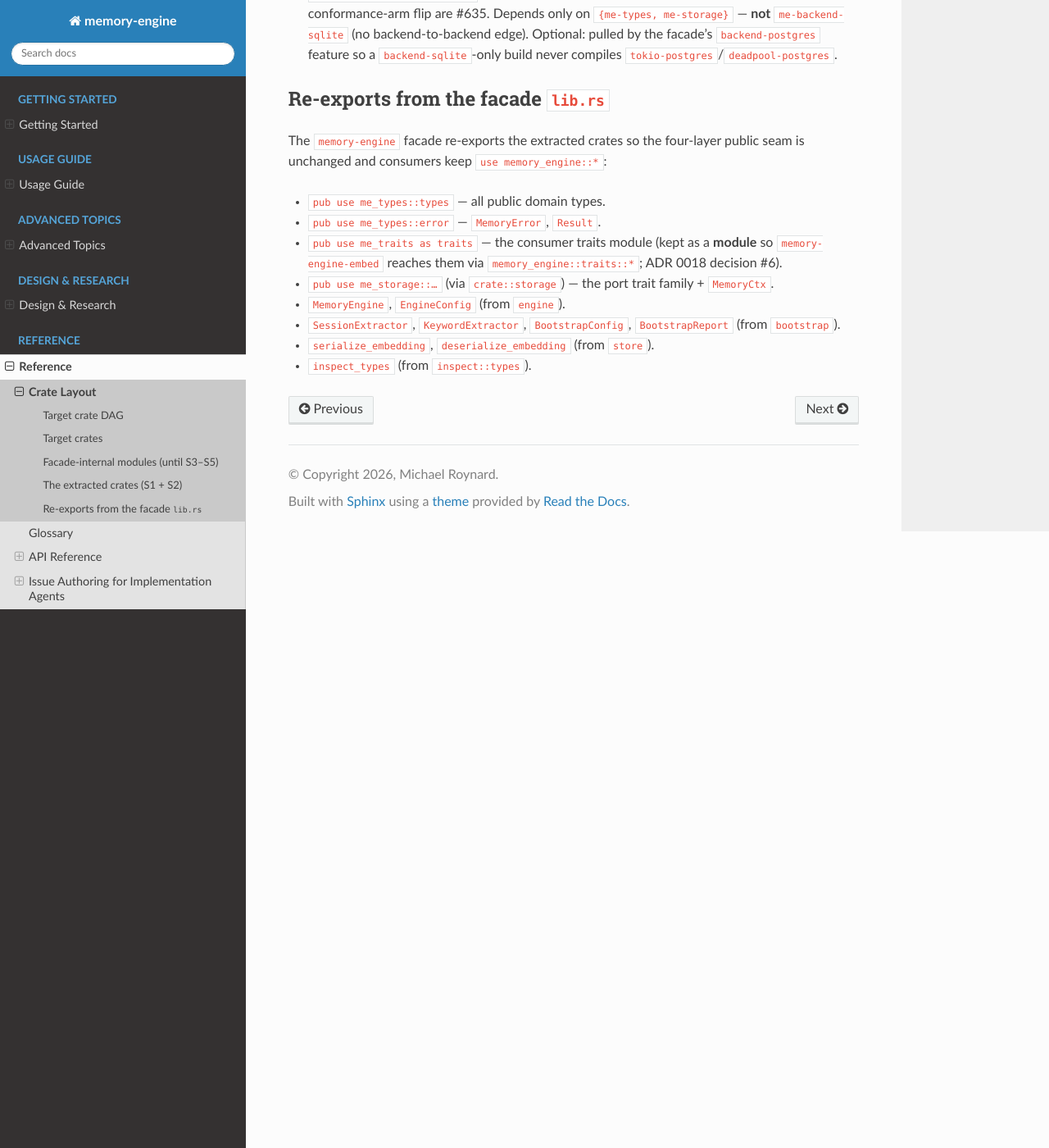
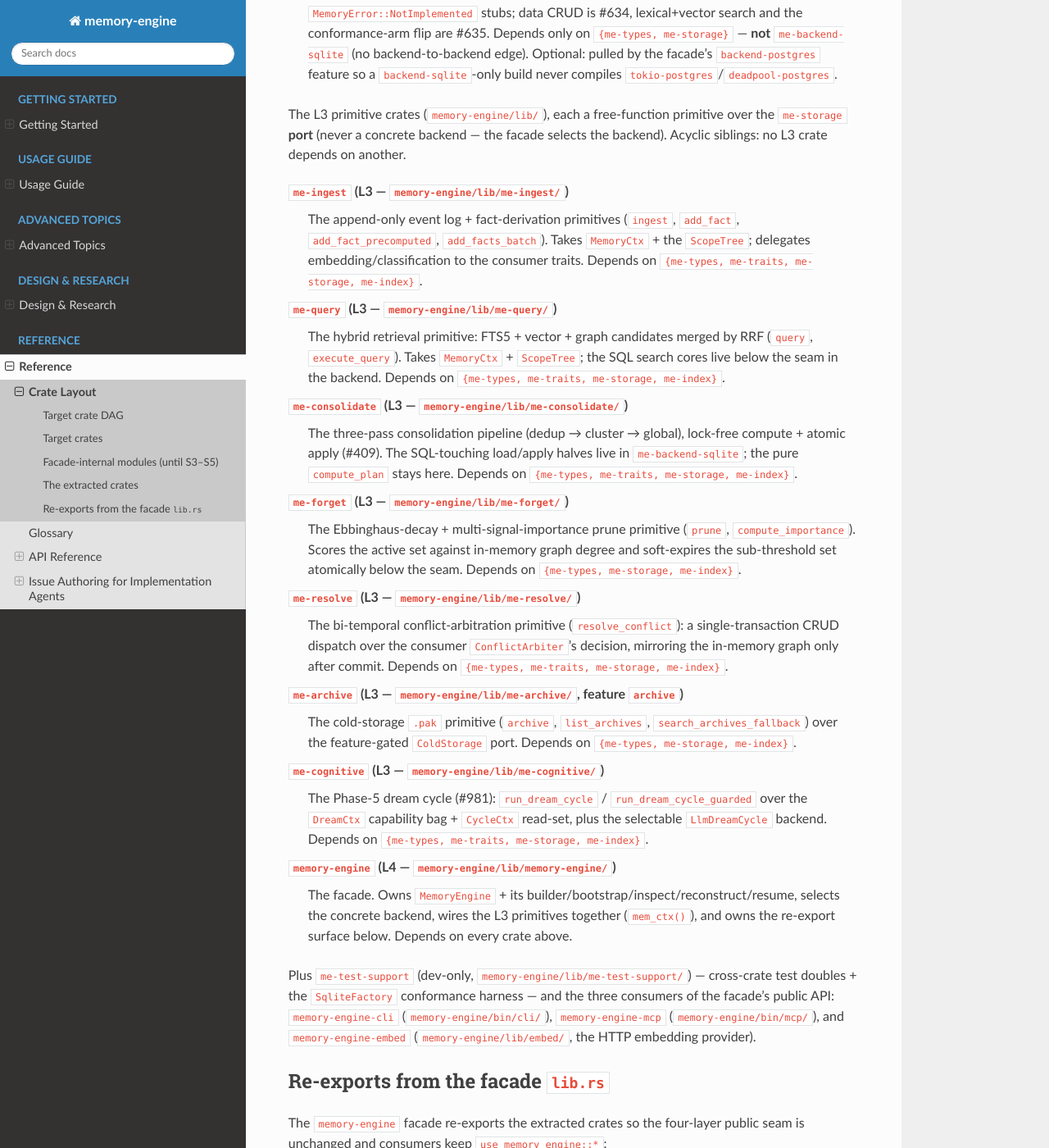
Before and after one commit to dutiona/memory-engine, a Sphinx documentation site: the page built from docs/reference/crate-layout.md, in a window 1280 px wide and 1400 px high, scrolled down 7276 px. Shown: the whole window at 82% size. Built offline with Sphinx 7.4.7 and the Read the Docs theme 3.1.0, drawn with Linux system fonts in a browser that asks for light colours; pages that are not in the unit, such as notebooks, are missing from menus; some of the changed text lies outside the part shown.

Commit message:
docs(core): refresh crate-layout.md crate inventory + Wave-2 status (#943)
Two stale-inventory fixes in one file. (1) The "## The extracted crates (S1 + S2)" section
listed only the six L0-L2 crates and framed the decomposition as in-progress at the S1+S2
frontier, contradicting the same file's own DONE status table; retitle, fix the lede (18
crates, Wave 2 complete), add the seven L3 primitives + the facade + three consumers +
me-test-support, update the cross-reference anchor. (2) The opening still said "S1-S5 done,
only S6 remains" though S6 (#942 legibility + #993 fuzz gate) has landed and the dylib
ship-mode was carved to #994. The existing six crate entries' prose is left untouched (so
#983's limits-clause edit in the sibling PR merges cleanly).

Refs #943

```diff
--- a/docs/reference/crate-layout.md
+++ b/docs/reference/crate-layout.md
@@ -12,9 +12,10 @@ all **18 crates** exist:
 - plus `me-test-support` (dev-only) and three facade consumers: `memory-engine-cli`,
   `memory-engine-mcp`, `memory-engine-embed`
 
-Only **S6** (#942 — the `dylib` ship-mode spike + legibility tooling) remains. This page is
-the "where does X live _now_" reference: the crate DAG, a per-crate table, and the module
-map of what lives inside the facade.
+S6 (#942 legibility tooling + #993 the fuzz-crate facade-API gate) has landed; the `dylib`
+ship-mode spike was carved out to its own follow-up (#994). This page is the "where does X
+live _now_" reference: the crate DAG, a per-crate table, and the module map of what lives
+inside the facade.
 
 The locked structural decisions are in
 [ADR 0018](../design/adr/0018-wave2-crate-decomposition-memoryctx.md).
@@ -138,7 +139,7 @@ crate where ADR 0018 assigns one — where it does not, the module stays facade-
 until a later slice. (`store/`, `storage/sqlite/`, `storage/postgres/`, `graph/`, `scope/`,
 and `pool/` — the S2 scope — are **no longer facade modules**; they physically live in
 `me-backend-sqlite`, `me-backend-postgres`, and `me-index` now. See
-[the extracted crates](#the-extracted-crates-s1--s2) below.)
+[the extracted crates](#the-extracted-crates) below.)
 
 `engine`
 : Facade over all memory primitives. Defines `MemoryEngine` (the main entry point) and `EngineConfig`. The engine is async-native: its DB-touching methods are `async fn` that `.await` an `Arc<dyn StorageBackend>` port, so thread safety and blocking-IO offload live in the backend (`spawn_blocking`); the in-memory caches the engine still owns stay `RwLock`-protected. `engine::conflict` holds the bi-temporal `MemoryEngine::resolve_conflict` (delegated to the consumer `ConflictArbiter`) → **me-resolve**. `engine::query` → **me-query**; `engine::ingest` → **me-ingest**; `engine::forgetting` → **me-forget**; `engine::archive` → **me-archive**. `MemoryCtx` and its `ensure_open`/`ensure_writable` gates were relocated **out** of `engine::mod` into `me-storage` in S1.
@@ -197,9 +198,10 @@ and `pool/` — the S2 scope — are **no longer facade modules**; they physical
 - `inspect::dump` -- JSON snapshot serialization and SQLite `VACUUM INTO` backup.
 - `inspect::statistics` -- SQL count queries for aggregate statistics.
 
-## The extracted crates (S1 + S2)
+## The extracted crates
 
-The six L0–L2 crates that already exist as separate workspace members under
+The Wave 2 (#816) decomposition is complete (S1–S6): **18 crates** in a strictly-acyclic
+L0→L4 DAG. The L0–L2 foundation crates, as separate workspace members under
 `memory-engine/lib/`:
 
 `me-types` (L0 — `memory-engine/lib/me-types/`)
@@ -220,6 +222,36 @@ The six L0–L2 crates that already exist as separate workspace members under
 `me-backend-postgres` (L2 — `memory-engine/lib/me-backend-postgres/`)
 : The `PgBackend` `StorageBackend` impl (#633 skeleton): a `deadpool-postgres` pool + a fresh v14-logical migration chain (native FK constraints, `GENERATED ALWAYS AS IDENTITY` ids, a `tsvector` generated column + GIN index, `vector(N)` pgvector columns) + the `SchemaManager` lifecycle/identity/config core. Inspection and the #623 background-reconstruction methods are `MemoryError::NotImplemented` stubs; data CRUD is #634, lexical+vector search and the conformance-arm flip are #635. Depends only on `{me-types, me-storage}` — **not** `me-backend-sqlite` (no backend-to-backend edge). Optional: pulled by the facade's `backend-postgres` feature so a `backend-sqlite`-only build never compiles `tokio-postgres`/`deadpool-postgres`.
 
+The L3 primitive crates (`memory-engine/lib/`), each a free-function primitive over the
+`me-storage` **port** (never a concrete backend — the facade selects the backend). Acyclic
+siblings: no L3 crate depends on another.
+
+`me-ingest` (L3 — `memory-engine/lib/me-ingest/`)
+: The append-only event log + fact-derivation primitives (`ingest`, `add_fact`, `add_fact_precomputed`, `add_facts_batch`). Takes `MemoryCtx` + the `ScopeTree`; delegates embedding/classification to the consumer traits. Depends on `{me-types, me-traits, me-storage, me-index}`.
+
+`me-query` (L3 — `memory-engine/lib/me-query/`)
+: The hybrid retrieval primitive: FTS5 + vector + graph candidates merged by RRF (`query`, `execute_query`). Takes `MemoryCtx` + `ScopeTree`; the SQL search cores live below the seam in the backend. Depends on `{me-types, me-traits, me-storage, me-index}`.
+
+`me-consolidate` (L3 — `memory-engine/lib/me-consolidate/`)
+: The three-pass consolidation pipeline (dedup → cluster → global), lock-free compute + atomic apply (#409). The SQL-touching load/apply halves live in `me-backend-sqlite`; the pure `compute_plan` stays here. Depends on `{me-types, me-traits, me-storage, me-index}`.
+
+`me-forget` (L3 — `memory-engine/lib/me-forget/`)
+: The Ebbinghaus-decay + multi-signal-importance prune primitive (`prune`, `compute_importance`). Scores the active set against in-memory graph degree and soft-expires the sub-threshold set atomically below the seam. Depends on `{me-types, me-storage, me-index}`.
+
+`me-resolve` (L3 — `memory-engine/lib/me-resolve/`)
+: The bi-temporal conflict-arbitration primitive (`resolve_conflict`): a single-transaction CRUD dispatch over the consumer `ConflictArbiter`'s decision, mirroring the in-memory graph only after commit. Depends on `{me-types, me-traits, me-storage, me-index}`.
+
+`me-archive` (L3 — `memory-engine/lib/me-archive/`, feature `archive`)
+: The cold-storage `.pak` primitive (`archive`, `list_archives`, `search_archives_fallback`) over the feature-gated `ColdStorage` port. Depends on `{me-types, me-storage, me-index}`.
+
+`me-cognitive` (L3 — `memory-engine/lib/me-cognitive/`)
+: The Phase-5 dream cycle (#981): `run_dream_cycle` / `run_dream_cycle_guarded` over the `DreamCtx` capability bag + `CycleCtx` read-set, plus the selectable `LlmDreamCycle` backend. Depends on `{me-types, me-traits, me-storage, me-index}`.
+
+`memory-engine` (L4 — `memory-engine/lib/memory-engine/`)
+: The facade. Owns `MemoryEngine` + its builder/bootstrap/inspect/reconstruct/resume, selects the concrete backend, wires the L3 primitives together (`mem_ctx()`), and owns the re-export surface below. Depends on every crate above.
+
+Plus `me-test-support` (dev-only, `memory-engine/lib/me-test-support/`) — cross-crate test doubles + the `SqliteFactory` conformance harness — and the three consumers of the facade's public API: `memory-engine-cli` (`memory-engine/bin/cli/`), `memory-engine-mcp` (`memory-engine/bin/mcp/`), and `memory-engine-embed` (`memory-engine/lib/embed/`, the HTTP embedding provider).
+
 ## Re-exports from the facade `lib.rs`
 
 The `memory-engine` facade re-exports the extracted crates so the four-layer public seam is
```
Also changed, not shown: other parts of docs/reference/crate-layout.md (+1 -1 lines).
